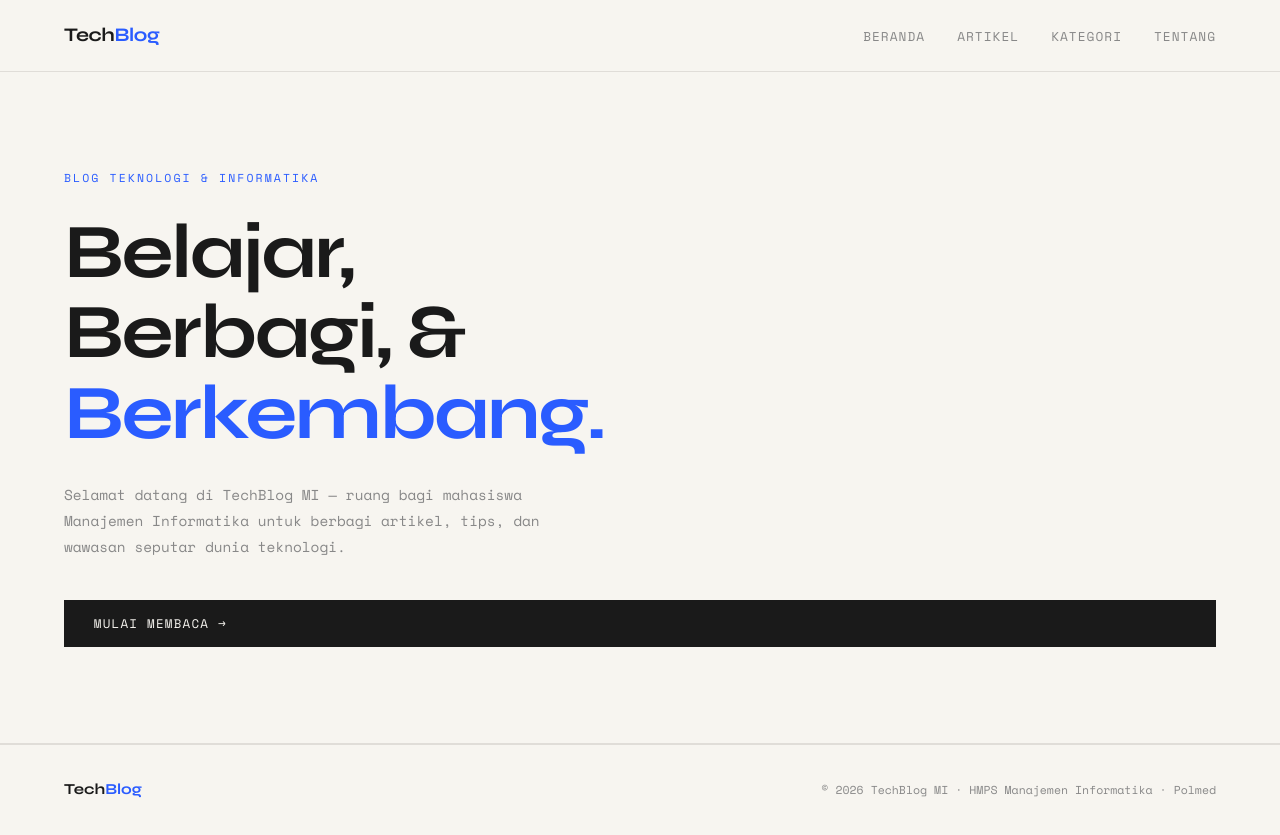
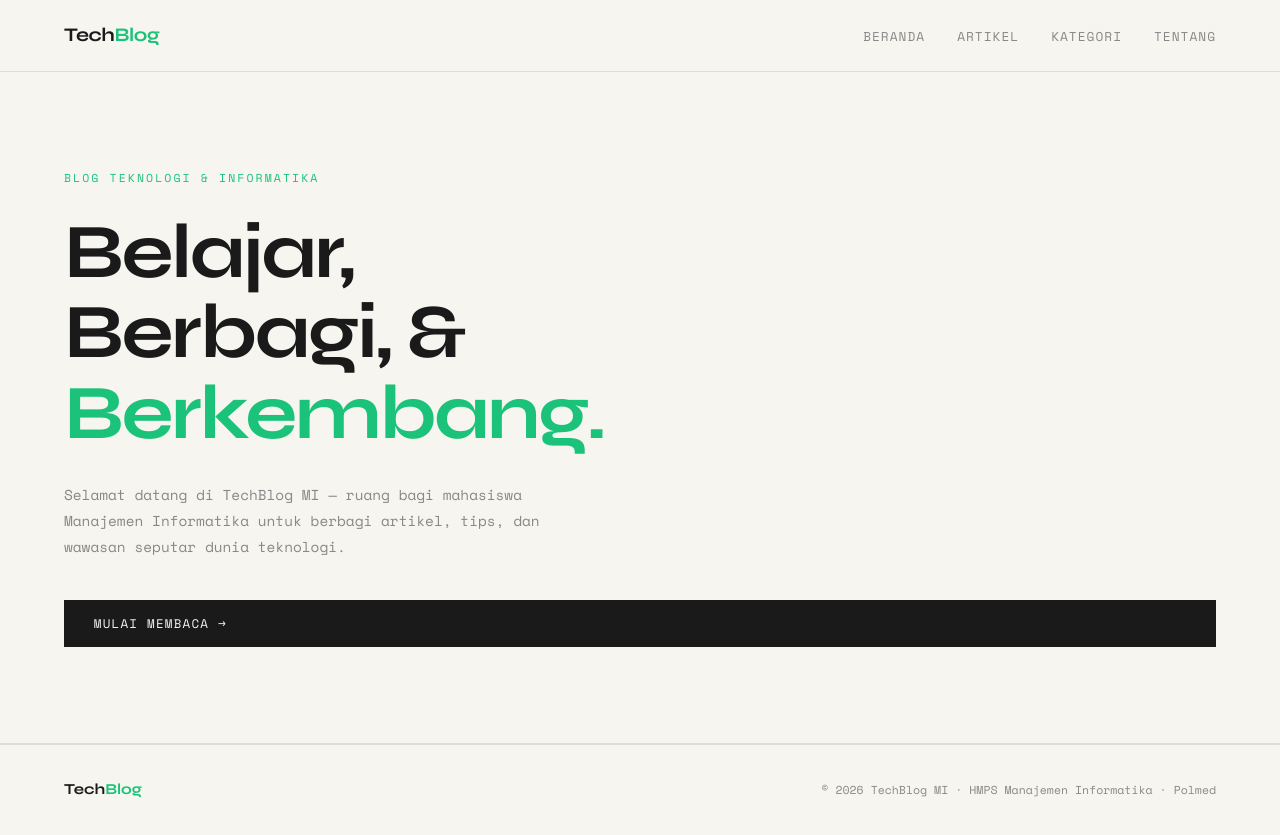
Before and after one commit to charlienicholas/Penghijauan-Github, a plain HTML site: page index.html in a window 1280 px wide. Drawn offline with nearby package versions, Linux system fonts and the light colour scheme.

Commit message:
style: ganti warna accent menjadi hijau #1bc27a

```diff
--- a/index.html
+++ b/index.html
@@ -16,7 +16,7 @@
       --bg          : #f7f5f0;
       --text        : #1a1a1a;
       --text-muted  : #888;
-      --accent      : #2a5cff;
+      --accent      : #1bc27a;
       --border      : #e0ddd8;
       --font-heading: 'Syne', sans-serif;
       --font-mono   : 'Space Mono', monospace;
```
